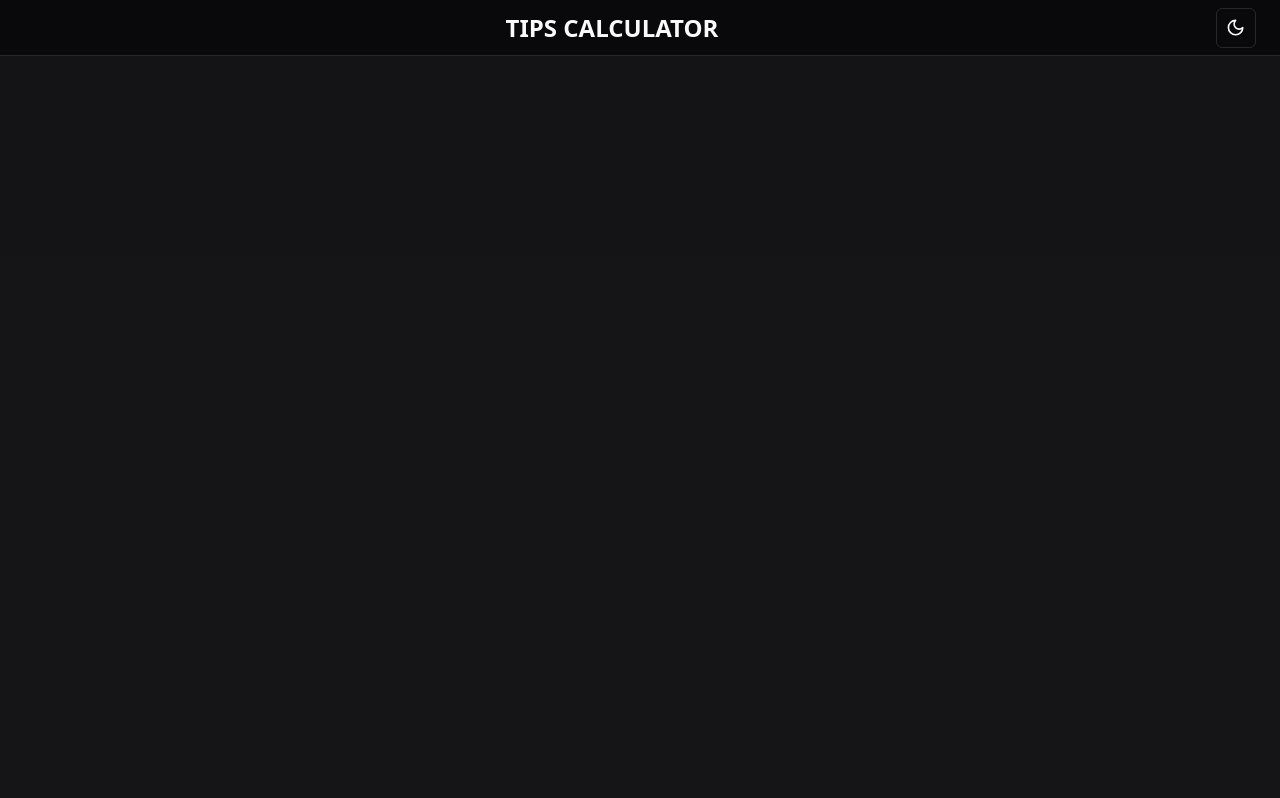
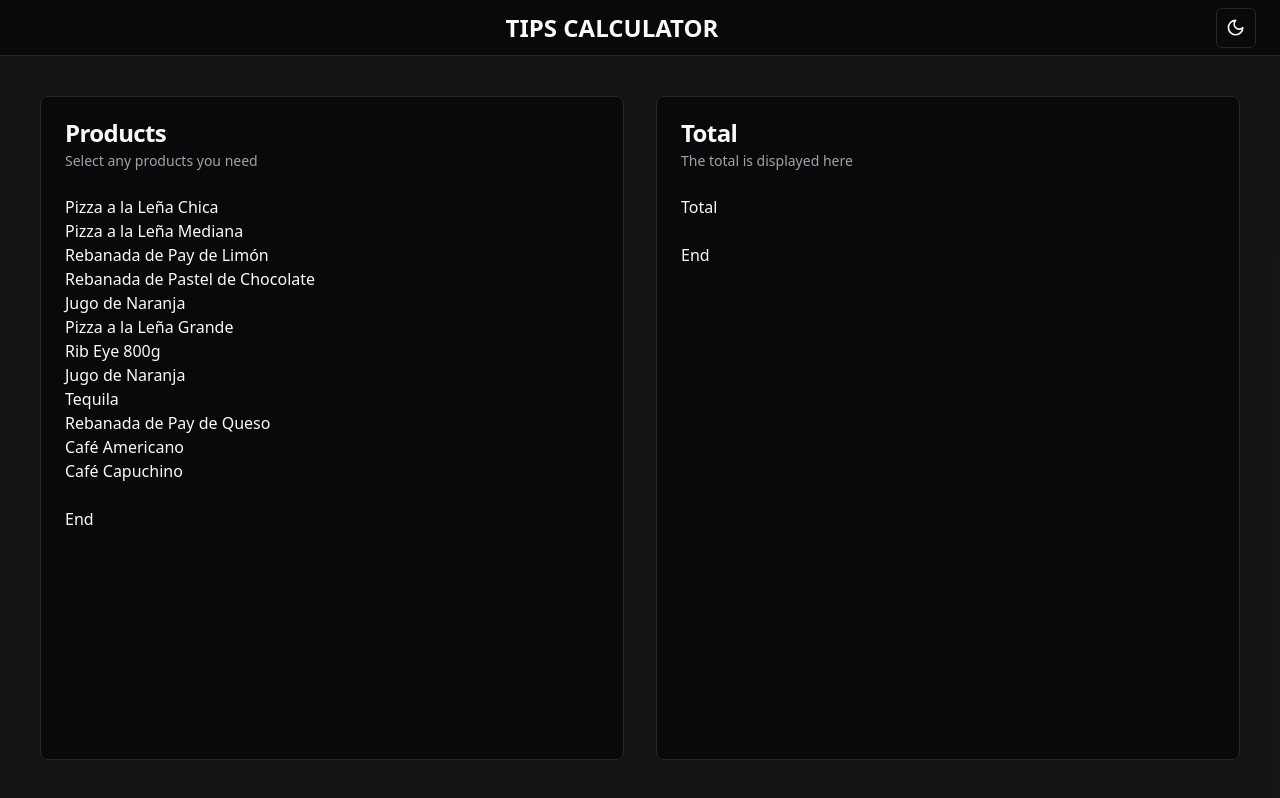
Before and after one commit to Spartan145/ReactAndTypeScrip10Projects, a React (Vite) app in the folder tip_calculator/: page / in a window 1280 px wide. Built offline with nearby package versions, Linux system fonts and the light colour scheme.

Commit message:
Created areas to display elements

```diff
--- a/tip_calculator/src/App.tsx
+++ b/tip_calculator/src/App.tsx
@@ -1,5 +1,16 @@
 import { ThemeProvider } from "@/components/theme-provider"
 import { ModeToggle } from "./components/mode-toggle"
+import { menuItems } from "./data/db"
+
+import {
+  Card,
+  CardContent,
+  CardDescription,
+  CardFooter,
+  CardHeader,
+  CardTitle,
+} from "@/components/ui/card"
+
 
 function App() {
 
@@ -12,8 +23,33 @@ function App() {
           <ModeToggle></ModeToggle>
         </nav>
       </header>
-      <main className="flex min-h-[calc(100vh_-_theme(spacing.16))] flex-1 flex-col gap-4 bg-muted/40 p-4 md:gap-8 md:p-10">
-
+      <main className="flex min-h-[calc(100vh_-_theme(spacing.16))] flex-1 sm:flex-row flex-col gap-4 bg-muted/40 p-4 md:gap-8 md:p-10 ">
+        <Card className="basis-1/2">
+          <CardHeader>
+            <CardTitle>Products</CardTitle>
+            <CardDescription>Select any products you need</CardDescription>
+          </CardHeader>
+          <CardContent>
+            {menuItems.map((item) => (
+              <p key={item.id}>{item.name}</p>
+            ))}
+          </CardContent>
+          <CardFooter>
+            <p>End</p>
+          </CardFooter>
+        </Card>
+        <Card className="basis-1/2">
+          <CardHeader>
+            <CardTitle>Total</CardTitle>
+            <CardDescription>The total is displayed here</CardDescription>
+          </CardHeader>
+          <CardContent>
+            <p>Total</p>
+          </CardContent>
+          <CardFooter>
+            <p>End</p>
+          </CardFooter>
+        </Card>
       </main>
     </div>
     </ThemeProvider>
--- /dev/null
+++ b/tip_calculator/src/components/MenuItem.tsx
@@ -0,0 +1,7 @@
+import React from 'react'
+
+export default function MenuItem() {
+  return (
+    <div>MenuItem</div>
+  )
+}
--- /dev/null
+++ b/tip_calculator/src/data/db.ts
@@ -0,0 +1,64 @@
+import type { MenuItem } from "../types"
+
+export const menuItems : MenuItem[] = [
+    {
+      "id": 1,
+      "name": "Pizza a la Leña Chica",
+      "price": 30
+    },
+    {
+      "id": 2,
+      "name": "Pizza a la Leña Mediana",
+      "price": 50
+    },
+    {
+      "id": 3,
+      "name": "Rebanada de Pay de Limón",
+      "price": 30
+    },
+    {
+      "id": 4,
+      "name": "Rebanada de Pastel de Chocolate",
+      "price": 30
+    },
+    {
+      "id": 5,
+      "name": "Jugo de Naranja",
+      "price": 15
+    },
+    {
+      "id": 6,
+      "name": "Pizza a la Leña Grande",
+      "price": 70
+    },
+    {
+      "id": 7,
+      "name": "Rib Eye 800g",
+      "price": 100
+    },
+    {
+      "id": 8,
+      "name": "Jugo de Naranja",
+      "price": 15
+    },
+    {
+      "id": 9,
+      "name": "Tequila",
+      "price": 40
+    },
+    {
+      "id": 10,
+      "name": "Rebanada de Pay de Queso",
+      "price": 30
+    },
+    {
+      "id": 11,
+      "name": "Café Americano",
+      "price": 20
+    },
+    {
+      "id": 12,
+      "name": "Café Capuchino",
+      "price": 40
+    }
+]
--- /dev/null
+++ b/tip_calculator/src/types/index.ts
@@ -0,0 +1,5 @@
+export type MenuItem = {
+    id: number,
+    name : string,
+    price : number
+}
```
